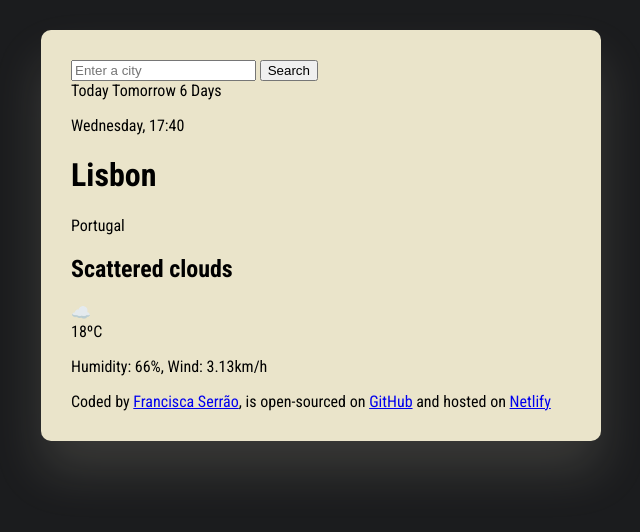
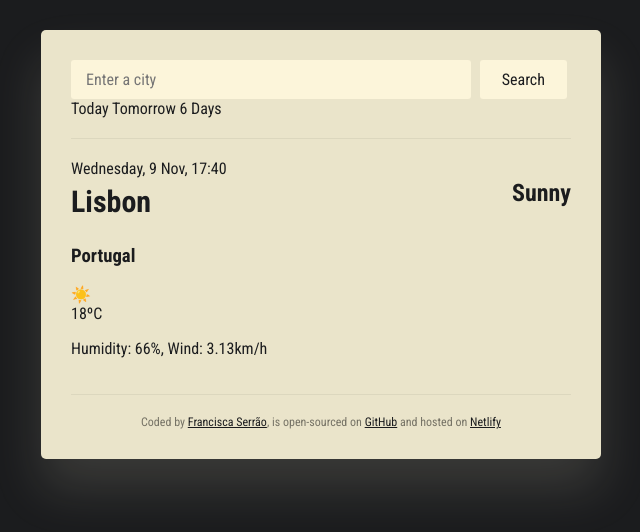
Before and after one commit to franciscaserrao/Final-weather-project, a plain HTML site: page index.html in a window 1280 px wide. Shown: the whole page, without its empty margins (319-959 px from the left). Drawn offline with Linux system fonts and the light colour scheme.

Commit message:
Started CSS of the project

```diff
--- a/index.html
+++ b/index.html
@@ -15,24 +15,33 @@
   <body>
     <div class="weather-app">
       <header>
-        <form>
-          <input type="search" placeholder="Enter a city" required />
-          <input type="submit" value="Search" />
+        <form class="search-city">
+          <input
+            type="search"
+            placeholder="Enter a city"
+            required
+            class="search-city-input"
+          />
+          <input type="submit" value="Search" class="search-city-button" />
         </form>
         <span col-4>Today</span>
         <span col-4>Tomorrow</span>
         <span col-4>6 Days</span>
       </header>
       <main>
-        <div>
-          <p>Wednesday, 17:40</p>
-          <h1>Lisbon</h1>
-          <p>Portugal</p>
-          <h2>Scattered clouds</h2>
-          <div>☁️</div>
-          <div>18ºC</div>
-          <p>Humidity: 66%, Wind: 3.13km/h</p>
+        <div class="weather-app-data">
+          <div>
+            <p class="weather-app-date">Wednesday, 9 Nov, 17:40</p>
+            <h1 class="weather-app-city">Lisbon</h1>
+            <h3 class="weather-app-country">Portugal</h3>
+          </div>
+          <div>
+            <h2 class="weather-app-description">Sunny</h2>
+          </div>
         </div>
+        <div>☀️</div>
+        <div>18ºC</div>
+        <p>Humidity: 66%, Wind: 3.13km/h</p>
       </main>
       <footer>
         Coded by
--- a/src/style.css
+++ b/src/style.css
@@ -1,6 +1,11 @@
 body {
   background-color: #1b1c1e;
   font-family: "Roboto Condensed", sans-serif;
+  color: #1b1c1e;
+}
+
+a {
+  color: #1b1c1e;
 }
 
 .weather-app {
@@ -9,5 +14,55 @@ body {
   margin: 30px auto;
   padding: 30px;
   box-shadow: 0 30px 50px rgba(234, 228, 202, 0.15);
-  border-radius: 10px;
+  border-radius: 5px;
 }
+header {
+  border-bottom: 1px solid #dcd6bdeb;
+  padding: 0 0 20px 0;
+}
+.search-city-input {
+  background-color: #fcf5da;
+  border: none;
+  border-radius: 3px;
+  width: 80%;
+  padding: 10px 15px;
+  font-size: 16px;
+  font-family: "Roboto Condensed", sans-serif;
+}
+.search-city-button {
+  background-color: #fcf5da;
+  border: none;
+  border-radius: 3px;
+  padding: 10px 22px;
+  margin-left: 5px;
+  color: #1b1c1e;
+  font-size: 16px;
+  font-family: "Roboto Condensed", sans-serif;
+}
+
+main {
+  padding: 20px 0;
+}
+
+.weather-app-data {
+  display: flex;
+  justify-content: space-between;
+}
+
+.weather-app-date {
+  margin: 0;
+}
+
+.weather-app-city {
+  margin: 0;
+  font-size: 30px;
+  line-height: 48px;
+}
+
+footer {
+  border-top: 1px solid #dcd6bdeb;
+  padding: 20px 0 0 0;
+  text-align: center;
+  font-size: 12px;
+  color: rgba(0, 0, 0, 0.5);
+}
```
